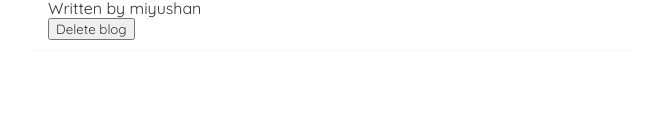
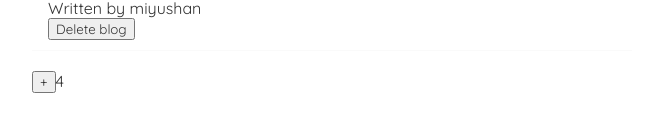
Before and after one commit to miyushan/Learn-React, a React (Create React App) app in the folder my-app/: page / in a window 1280 px wide. Shown: the part 458-590 px from the top of the page, without its empty margins (308-964 px from the left). Built offline with nearby package versions, Linux system fonts and the light colour scheme; the HTML template or start-up script is replaced by a standard one.

Commit message:
practice useState

```diff
--- a/my-app/src/App.js
+++ b/my-app/src/App.js
@@ -1,6 +1,7 @@
 
 import Navbar from'./Navbar';
 import Home from './Home';
+import PracticeUseState from './PracticeUseState';
 
 function App() {
 
@@ -9,6 +10,7 @@ function App() {
       <Navbar />
       <div className="content">
         <Home />
+        <PracticeUseState />
       </div>
     </div>
   );
--- /dev/null
+++ b/my-app/src/PracticeUseState.js
@@ -0,0 +1,21 @@
+import React, {useState} from 'react';
+
+    function PracticeUseState(){
+
+        const [Value, setValue] = useState(()=>{
+            return 4;
+        });
+
+        function increment(){
+            setValue(prevCnt => prevCnt + 1)
+        }
+
+        return (
+            <>
+                <button onClick={increment}>+</button>
+                <span>{Value}</span>
+            </>
+        )
+    }
+
+export default PracticeUseState;
```
